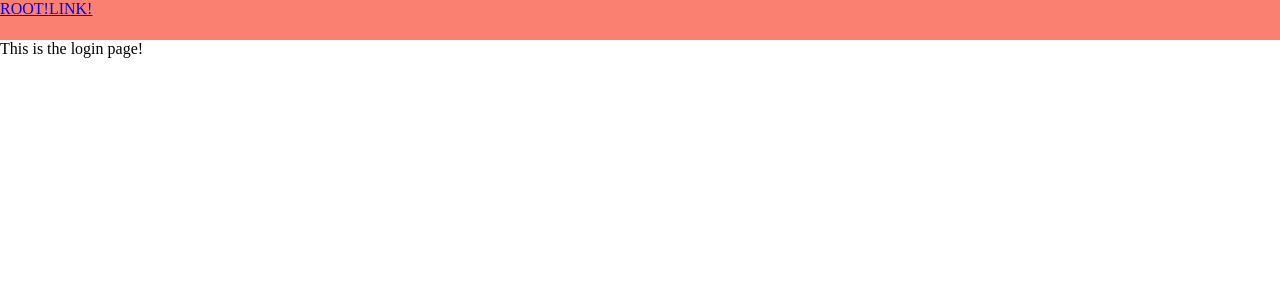
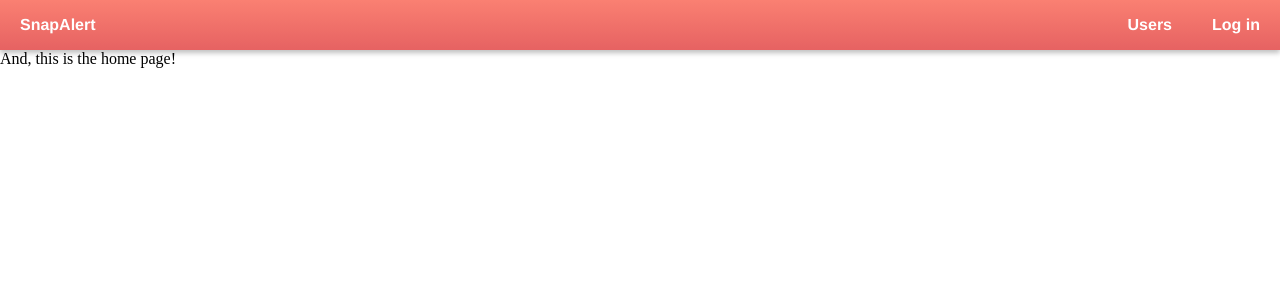
Before and after one commit to jaikamat/retro-alerts, a React (Create React App) app in the folder client/: page / in a window 1280 px wide. Shown: the top 300 px of the page. Built offline with nearby package versions, Linux system fonts and the light colour scheme.

Commit message:
Created a basic navbar from scratch using styled-components

```diff
--- a/client/public/index.css
+++ b/client/public/index.css
@@ -1,4 +1,10 @@
-/** user-agent-stylesheet was setting the body to 8px margin, reset here */
+/** user-agent-stylesheet resets */
 body {
     margin: 0 0 0 0;
 }
+
+ul {
+    padding: 0;
+    margin-block-start: 0;
+    margin-block-end: 0;
+}
--- a/client/src/components/Main.js
+++ b/client/src/components/Main.js
@@ -5,17 +5,15 @@ import Login from './Login';
 import Homepage from './Homepage';
 
 const PadContent = styled.div`
-    margin-top: 40px;
+    margin-top: ${props => props.marginTop}px;
 `;
-
-
 
 export default function Main() {
     return (
-        <PadContent>
+        <PadContent marginTop={50}>
             <Switch>
-                <Route exact path="/" component={Login} />
-                <Route exact path="/link" component={Homepage} />
+                <Route exact path="/" component={Homepage} />
+                <Route exact path="/login" component={Login} />
             </Switch>
         </PadContent>
     )
--- a/client/src/components/Navbar.js
+++ b/client/src/components/Navbar.js
@@ -2,35 +2,69 @@ import React from 'react';
 import { Link, HashRouter as Router } from 'react-router-dom';
 import styled from 'styled-components';
 
-const navbarHeight = 40;
-
-const Header = styled.div`
+const Header = styled.nav`
     /** Fixes the bar to the top */
     position: fixed;
     top: 0;
-    left: 0,
 
     /** Take up whole width */
-    display: block;
     overflow: hidden;
     width: 100%;
 
     /** Height */
-    height: ${navbarHeight}px;
+    height: ${props => props.height}px;
 
     /** Color */
-    background-color: salmon;
+    background: linear-gradient(salmon, #e66262);
+    box-shadow: 0 3px 5px 0 rgba(0, 0, 0, 0.25);
+
+    /** Font */
+    font-family: Montserrat, "Helvetica Neue", Helvetica, Arial, sans-serif;
+    font-weight: 600;
+
+    /** Display */
+    display: flex;
+    justify-content: flex-end; // All content flush right except logo
+    align-items: center;
 `;
+
+const StyledLink = styled(Link)`
+    padding: 0 20px 0 20px;
+    color: white;
+    height: inherit;
+    text-decoration: none;
+    &:focus, &:hover, &:visited, &:link, &:active {
+        text-decoration: none;
+    }
+    &:hover {
+        background-color: rgba(255, 255, 255, 0.1);
+        transition: 0.1s linear;
+    }
+    @media (max-width: 768px) {
+        padding: 0 10px 0 10px;
+    }
+`;
+
+const Logo = styled(StyledLink)`
+    margin-right: auto;
+`;
+
+const LinkText = styled.div`
+    height: inherit;
+    display: flex;
+    align-items: center;
+`;
+
+const navHeight = 50;
 
 export default function Navbar() {
     return (
-        <Header>
-            <div>
-                <Router>
-                    <Link to="/" replace >ROOT!</Link>
-                    <Link to="/link" replace >LINK!</Link>
-                </Router>
-            </div>
+        <Header height={navHeight}>
+            <Router>
+                <Logo to="/" replace><LinkText>SnapAlert</LinkText></Logo>
+                <StyledLink to="/users" replace><LinkText>Users</LinkText></StyledLink>
+                <StyledLink to="/login" replace><LinkText>Log in</LinkText></StyledLink>
+            </Router>
         </Header>
     )
 }
```
